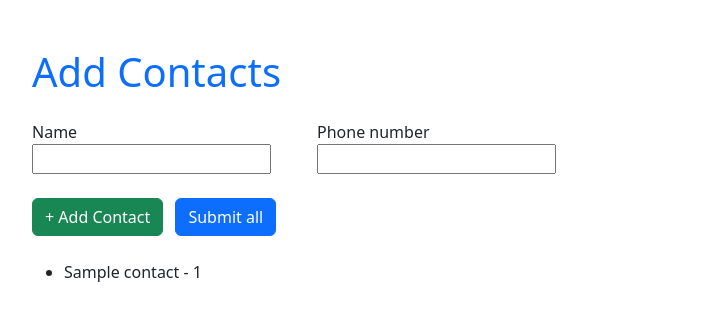
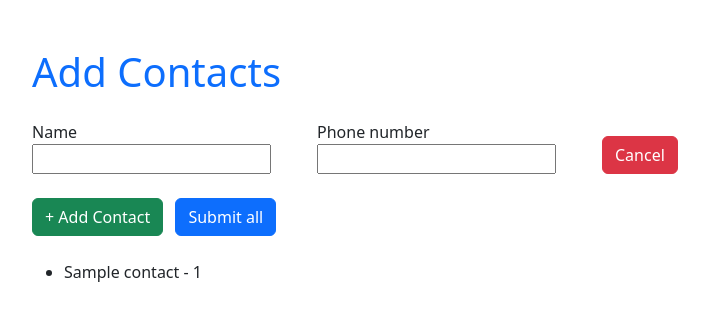
Before and after one commit to bal-sm/bal_simple_finance_app_with_django_and_htmx, a Django app: template panggil_aja_customer_contact/templates/index.html in a window 1280 px wide. Shown: the top 321 px of the page, without its empty margins (50-759 px from the left). Run offline with Django 3.2, Linux system fonts and the light colour scheme; the template is opened without the code that fills it: most values are stand-ins (such as "Sample title", 1, 10 or a date in 2020); form fields are guessed from the names that the template uses.

Commit message:
Added a placeholder "Cancel" button

```diff
--- a/panggil_aja_customer_contact/templates/partials/form.html
+++ b/panggil_aja_customer_contact/templates/partials/form.html
@@ -21,5 +21,12 @@
 
         * di-disabled aja biar tau bahwa sebenernya gini dulu.
         {% endcomment %}
+
+        <div class="col-3 align-self-end">
+            <button class="btn btn-danger" type="button"
+            >
+                Cancel
+            </button>
+        </div>
     </div>
 </form>
```
